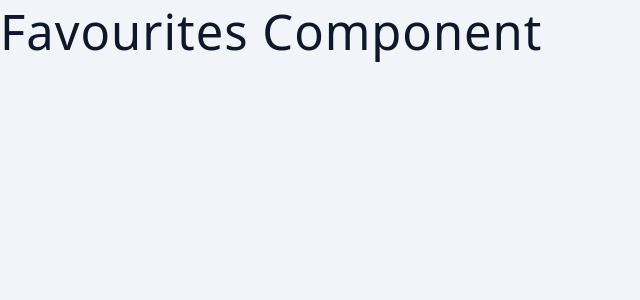
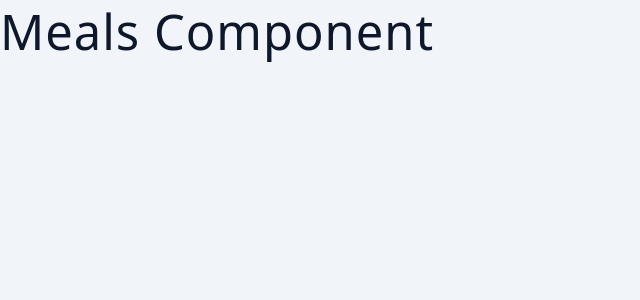
Before and after one commit to AlexWade555/react-meals-app, a React (Create React App) app: page / in a window 1280 px wide. Shown: the top 300 px of the page, without its empty margins (0-640 px from the left). Built offline with nearby package versions, Linux system fonts and the light colour scheme.

Commit message:
added the base files

```diff
--- a/src/App.js
+++ b/src/App.js
@@ -1,11 +1,17 @@
 import './App.css';
 
 import Favorites from './compponents/Favorites';
+import Meals from './compponents/Meals';
+import Modal from './compponents/Modal';
+import Search from './compponents/Search';
 
 function App() {
   return (
     <main>
-      <Favorites />
+      {/* <Search /> */}
+      {/* <Favorites /> */}
+      <Meals />
+      {/* <Modal /> */}
     </main>
   );
 }
--- a/src/compponents/Meals.jsx
+++ b/src/compponents/Meals.jsx
@@ -0,0 +1,5 @@
+const Meals = () => {
+  return <h1>Meals Component</h1>
+}
+
+export default Meals
--- a/src/compponents/Modal.jsx
+++ b/src/compponents/Modal.jsx
@@ -0,0 +1,5 @@
+const Modal = () => {
+  return <h1>Modal Component</h1>
+}
+
+export default Modal
--- a/src/compponents/Search.jsx
+++ b/src/compponents/Search.jsx
@@ -0,0 +1,5 @@
+const Search = () => {
+  return <h1>Search Component</h1>
+}
+
+export default Search
```
